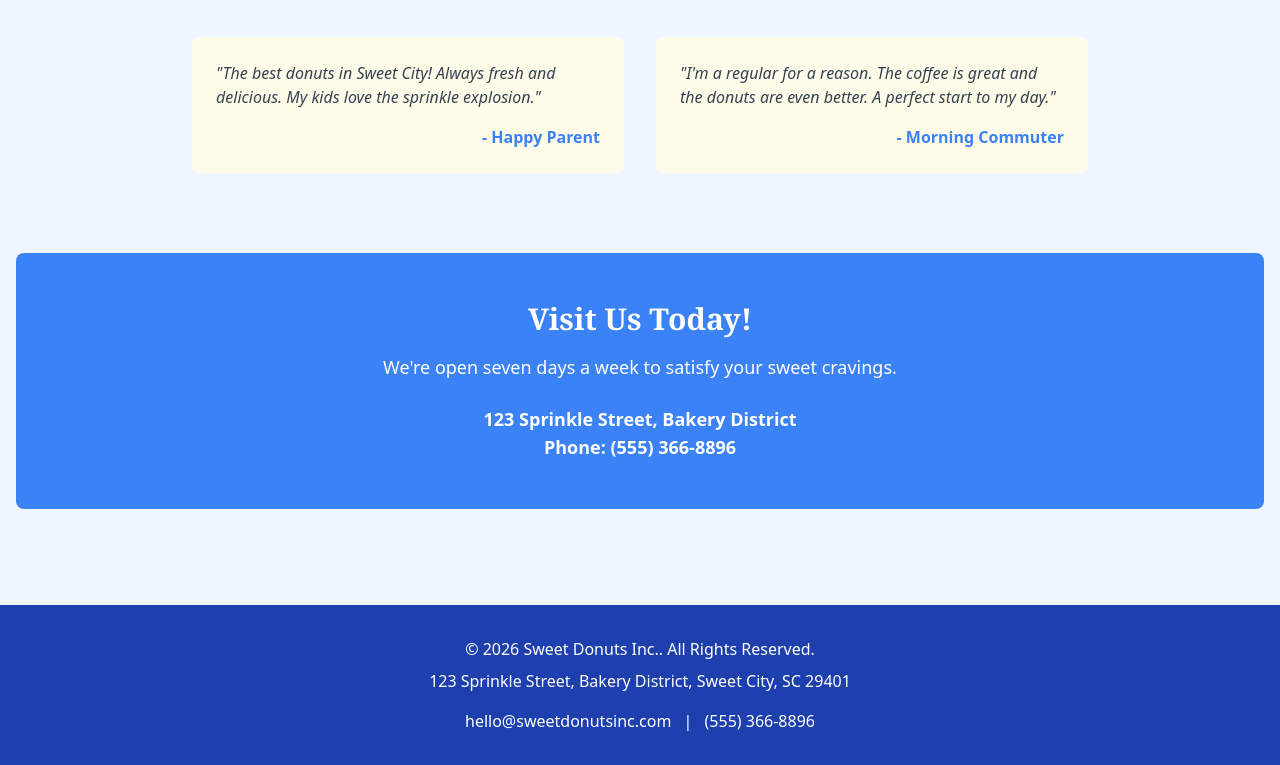
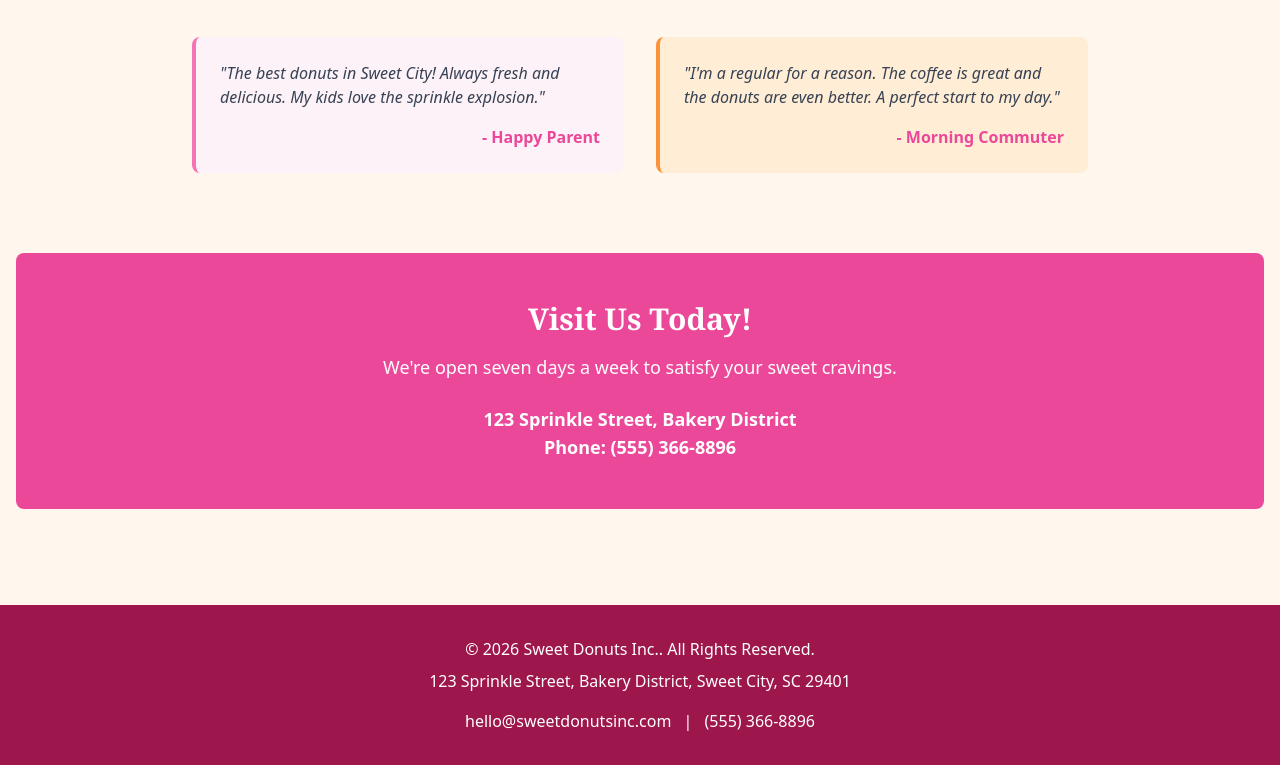
Before and after one commit to webmaister-ai/site-1, an Eleventy site: page src/index.html in a window 1280 px wide. Shown: the part 1231-1996 px from the top of the page. Built offline with nearby package versions, Linux system fonts and the light colour scheme; Eleventy itself is replaced by a stand-in of ours; files that its build step writes are made by us from their sources.

Commit message:
AI Task 24: Please change the website colors to match your bes...

```diff
--- a/src/_includes/base.html
+++ b/src/_includes/base.html
@@ -7,7 +7,7 @@
     <meta name="description" content="{% if description %}{{ description }}{% else %}{{ business.tagline }}{% endif %}">
     <link rel="stylesheet" href="/css/style.css">
 </head>
-<body class="font-sans bg-primary-50 min-h-screen flex flex-col">
+<body class="font-sans bg-accent-50 min-h-screen flex flex-col">
 
     <!-- Navigation -->
     <nav class="bg-white shadow-md sticky top-0 z-10">
--- a/src/index.html
+++ b/src/index.html
@@ -7,7 +7,7 @@ description: "The sweetest donuts in town! Freshly baked daily."
 <div class="container mx-auto px-4 py-12">
 
     <!-- Hero Section -->
-    <header class="text-center mb-20 bg-accent-100 rounded-lg p-8">
+    <header class="text-center mb-20 bg-gradient-to-r from-primary-100 to-accent-100 rounded-lg p-8">
         <h1 class="text-5xl font-bold text-primary-500 mb-2">{{ business.name }}</h1>
         <p class="text-xl text-gray-600">{{ business.tagline }}</p>
         <a href="#menu" class="mt-6 inline-block bg-primary-500 text-white font-bold py-3 px-8 rounded-full hover:bg-primary-600 transition-colors">View Our Donuts</a>
@@ -48,11 +48,11 @@ description: "The sweetest donuts in town! Freshly baked daily."
     <section class="mb-20">
         <h2 class="text-3xl font-semibold text-center text-primary-400 mb-10">What Our Customers Say</h2>
         <div class="grid md:grid-cols-2 gap-8 max-w-4xl mx-auto">
-            <div class="bg-accent-50 p-6 rounded-lg">
+            <div class="bg-primary-50 p-6 rounded-lg border-l-4 border-primary-400">
                 <p class="text-gray-700 italic">"The best donuts in Sweet City! Always fresh and delicious. My kids love the sprinkle explosion."</p>
                 <p class="text-right font-bold text-primary-500 mt-4">- Happy Parent</p>
             </div>
-            <div class="bg-accent-50 p-6 rounded-lg">
+            <div class="bg-accent-100 p-6 rounded-lg border-l-4 border-accent-400">
                 <p class="text-gray-700 italic">"I'm a regular for a reason. The coffee is great and the donuts are even better. A perfect start to my day."</p>
                 <p class="text-right font-bold text-primary-500 mt-4">- Morning Commuter</p>
             </div>
--- a/tailwind.config.css
+++ b/tailwind.config.css
@@ -1,29 +1,29 @@
 @import "tailwindcss";
 
 @theme {
-  --color-primary-50: #eff6ff;
-  --color-primary-100: #dbeafe;
-  --color-primary-200: #bfdbfe;
-  --color-primary-300: #93c5fd;
-  --color-primary-400: #60a5fa;
-  --color-primary-500: #3b82f6;
-  --color-primary-600: #2563eb;
-  --color-primary-700: #1d4ed8;
-  --color-primary-800: #1e40af;
-  --color-primary-900: #1e3a8a;
-  --color-primary-950: #172554;
+  --color-primary-50: #fdf2f8;
+  --color-primary-100: #fce7f3;
+  --color-primary-200: #fbcfe8;
+  --color-primary-300: #f9a8d4;
+  --color-primary-400: #f472b6;
+  --color-primary-500: #ec4899;
+  --color-primary-600: #db2777;
+  --color-primary-700: #be185d;
+  --color-primary-800: #9d174d;
+  --color-primary-900: #831843;
+  --color-primary-950: #500724;
 
-  --color-accent-50: #fefce8;
-  --color-accent-100: #fef9c3;
-  --color-accent-200: #fef08a;
-  --color-accent-300: #fde047;
-  --color-accent-400: #facc15;
-  --color-accent-500: #eab308;
-  --color-accent-600: #ca8a04;
-  --color-accent-700: #a16207;
-  --color-accent-800: #854d0e;
-  --color-accent-900: #713f12;
-  --color-accent-950: #422006;
+  --color-accent-50: #fff7ed;
+  --color-accent-100: #ffedd5;
+  --color-accent-200: #fed7aa;
+  --color-accent-300: #fdba74;
+  --color-accent-400: #fb923c;
+  --color-accent-500: #f97316;
+  --color-accent-600: #ea580c;
+  --color-accent-700: #c2410c;
+  --color-accent-800: #9a3412;
+  --color-accent-900: #7c2d12;
+  --color-accent-950: #431407;
 
   --font-family-sans: "Inter", sans-serif;
   --font-family-serif: "Georgia", serif;
```
Also changed, not shown: .claude/settings.json.
